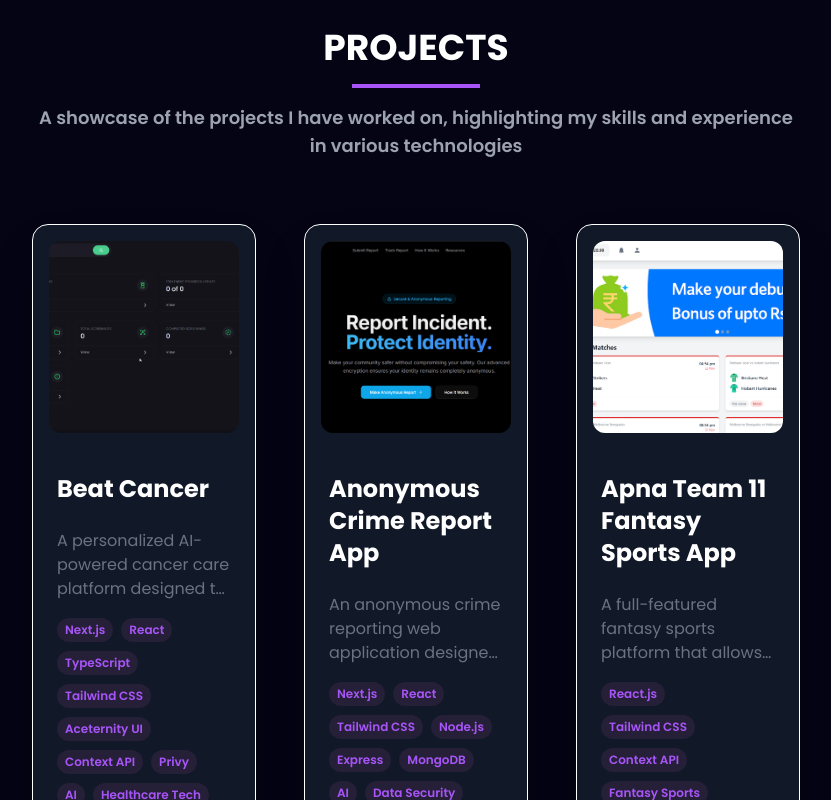
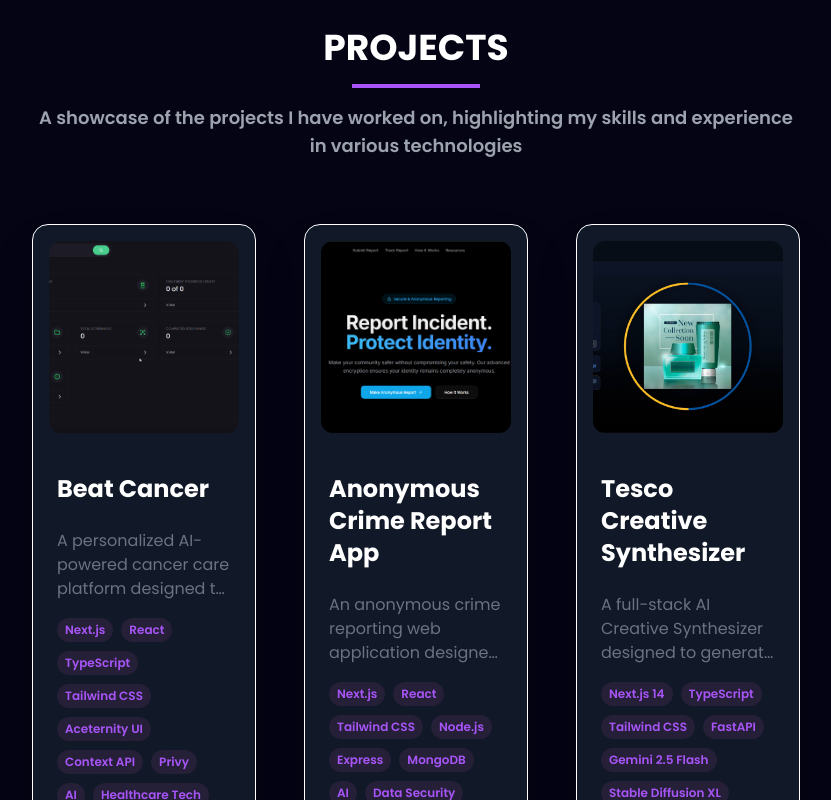
Before and after one commit to Shivang2608/Shivang-Portfolio, a React (Vite) app: page / in a window 1280 px wide. Shown: the part 2000-2800 px from the top of the page, without its empty margins (224-1055 px from the left). Built offline with nearby package versions, Linux system fonts and the light colour scheme.

Commit message:
Added new project to the portfolio

```diff
--- a/src/constants.js
+++ b/src/constants.js
@@ -33,7 +33,7 @@
 import crimereportLogo from './assets/work_logo/Crime_Report_APP.png';
 import beatcancerLogo from './assets/work_logo/Beat_Cancer.png';
 import apnateamLogo from './assets/work_logo/APNA_TEAM_11.png';
-
+import tcslogo from "./assets/work_logo/Tesco_Creative_Synthesizer.png"
 
 export const SkillsInfo = [
   {
@@ -134,6 +134,16 @@
       github: "https://github.com/Shivang2608/Crime-report-app",
       webapp: "http://crime-report-app-olive.vercel.app",
     },
+     {
+      id: 1,
+      title: "Tesco Creative Synthesizer",
+      description:
+      "A full-stack AI Creative Synthesizer designed to generate brand-safe, photorealistic marketing images on demand. Built with Next.js 14 and FastAPI, it integrates Google Gemini 2.5 Flash for compliance auditing, Stable Diffusion XL for image generation, and U2Net for background segmentation, deployed across Vercel and Hugging Face.",
+      image: tcslogo,
+      tags: ["Next.js 14", "TypeScript", "Tailwind CSS", "FastAPI", "Gemini 2.5 Flash", "Stable Diffusion XL", "Computer Vision", "Microservices", "GenAI", "Vercel"],
+      github: "https://github.com/Shivang2608/Tesco-Creative-Synthesizer",
+      webapp: "https://tesco-creative-synthesizer.vercel.app/",
+    },
     {
       id: 3,
       title: "Apna Team 11 Fantasy Sports App",
```
Also changed, not shown: src/assets/work_logo/Tesco_Creative_Synthesizer.png (added).
